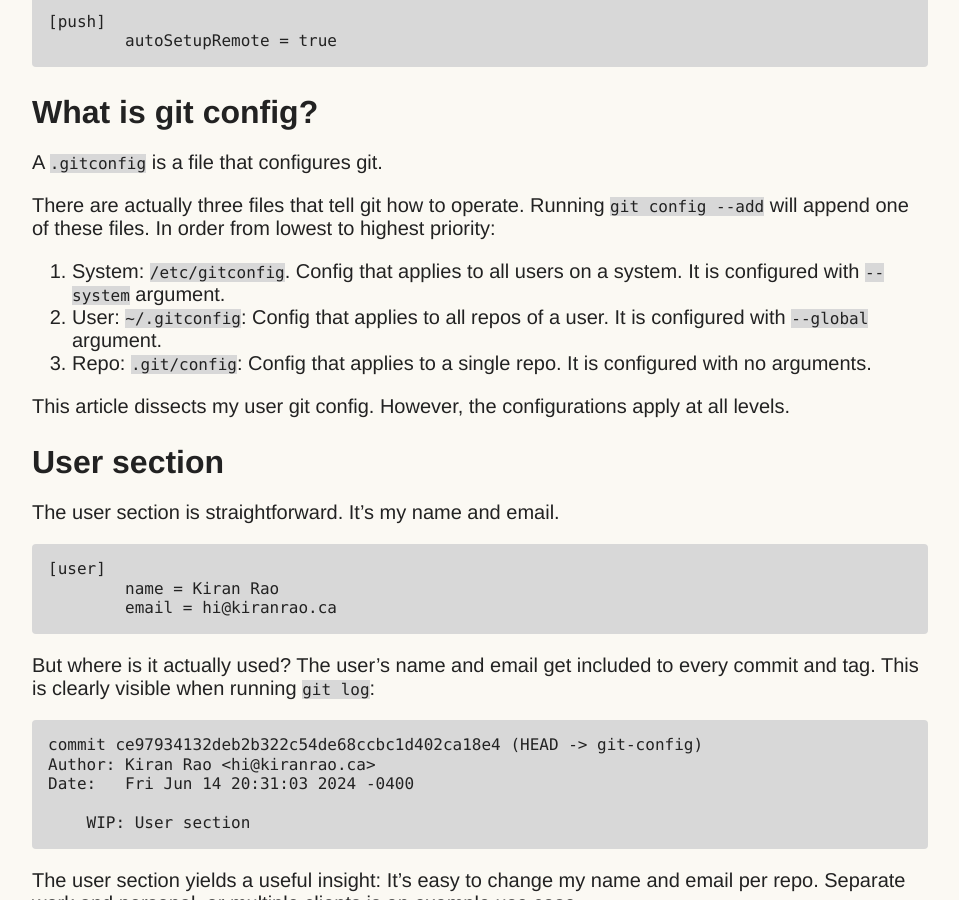
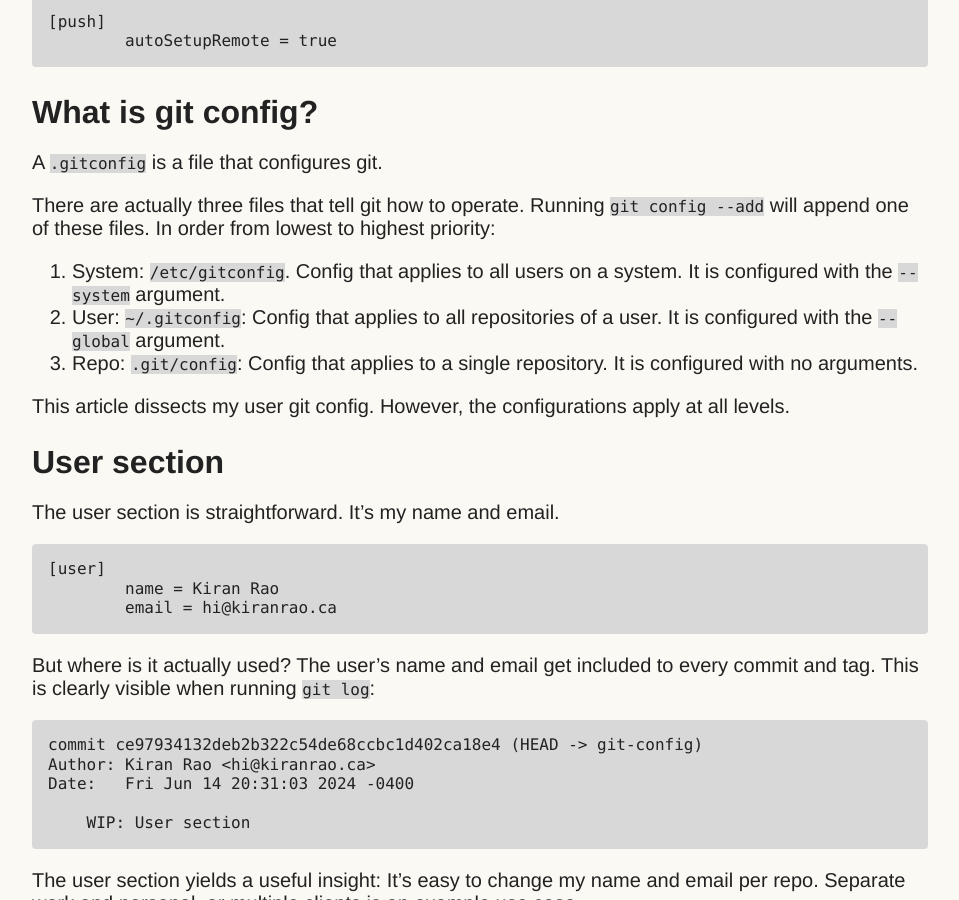
Before and after one commit to Kiran-Rao/kiran-rao.github.io, a Jekyll site: the page built from docs/unpublished/2024-06-20-git-config.md, in a window 1280 px wide and 900 px high, scrolled down 874 px. Shown: the whole window, without its empty margins (160-1119 px from the left). Built offline with Jekyll 4.4.1, drawn with Linux system fonts in a browser that asks for light colours; some of the changed text lies outside the part shown.

Commit message:
ChatGPT Spelling 3

````diff
--- a/docs/unpublished/2024-06-20-git-config.md
+++ b/docs/unpublished/2024-06-20-git-config.md
@@ -47,9 +47,9 @@ There are actually three files that tell git how to operate.
 Running `git config --add` will append one of these files.
 In order from lowest to highest priority:
 
-1. System: `/etc/gitconfig`. Config that applies to all users on a system. It is configured with `--system` argument.
-1. User: `~/.gitconfig`: Config that applies to all repos of a user. It is configured with `--global` argument.
-1. Repo: `.git/config`: Config that applies to a single repo. It is configured with no arguments.
+1. System: `/etc/gitconfig`. Config that applies to all users on a system. It is configured with the `--system` argument.
+1. User: `~/.gitconfig`: Config that applies to all repositories of a user. It is configured with the `--global` argument.
+1. Repo: `.git/config`: Config that applies to a single repository. It is configured with no arguments.
 
 This article dissects my user git config. However, the configurations apply at all levels.
 
@@ -113,7 +113,7 @@ Date:   Fri Jun 14 21:00:11 2024 -0400
     Start GPG
 ```
 
-Commits now appear "verified" in GitHub, gitlab, and other git platforms.
+Commits now appear "verified" in GitHub, GitLab, and other git platforms.
 
 <img class="diagram" src="/assets/gitconfig-verified.png" alt="GitHub screenshot showing unverified and verified commit " width="50%" >
 
````
Also changed, not shown: other parts of docs/unpublished/2024-06-20-git-config.md (+2 -2 lines).
